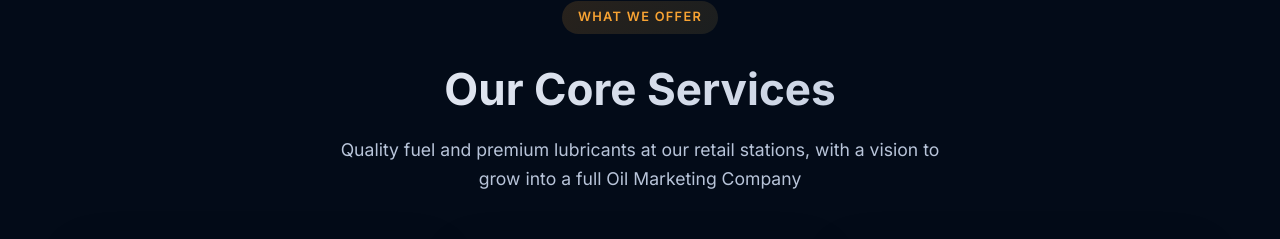
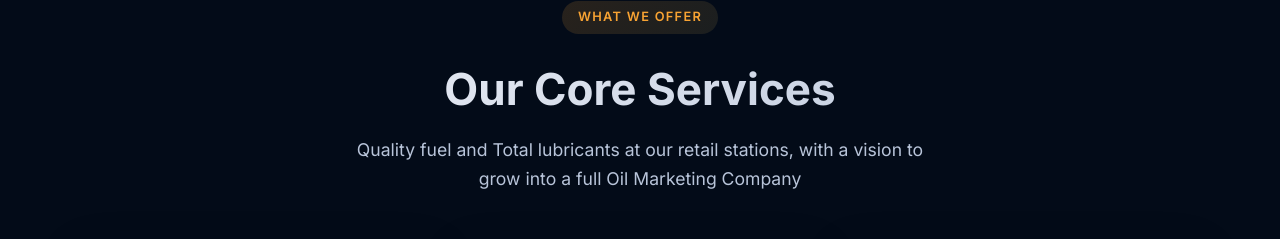
Before and after one commit to illonaaddae/SAKAMA-Petroleum, a React (Vite) app: page / in a window 1280 px wide. Shown: the part 1024-1263 px from the top of the page. Built offline with nearby package versions, Linux system fonts and the light colour scheme.

Commit message:
Minor updates

```diff
--- a/src/pages/Home.jsx
+++ b/src/pages/Home.jsx
@@ -359,7 +359,7 @@ function Home() {
           <span className="section-label">What We Offer</span>
           <h2>Our Core Services</h2>
           <p className="services-subtitle-new">
-            Quality fuel and premium lubricants at our retail stations, with a
+            Quality fuel and Total lubricants at our retail stations, with a
             vision to grow into a full Oil Marketing Company
           </p>
         </div>
```
